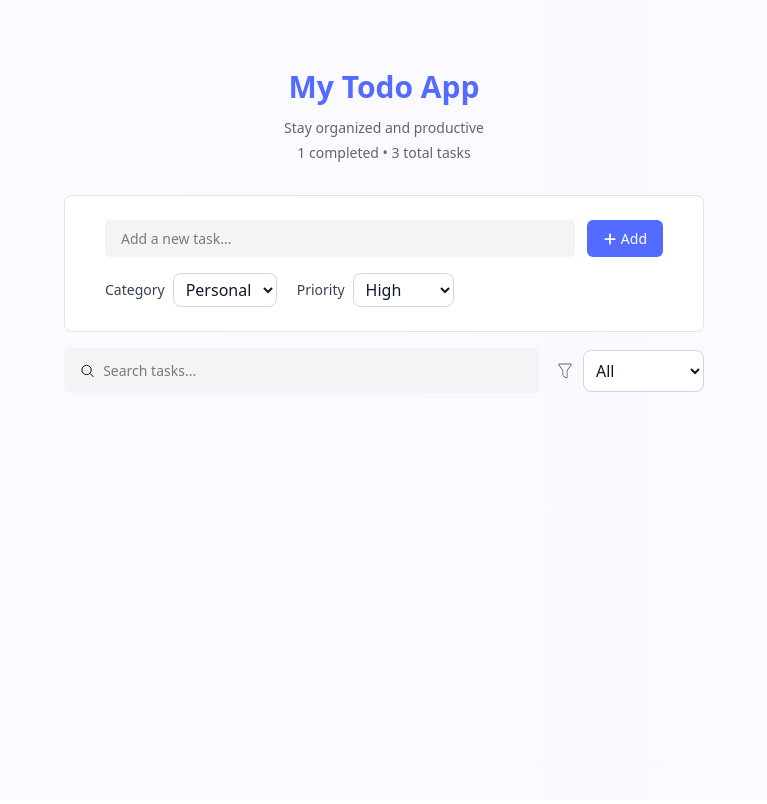
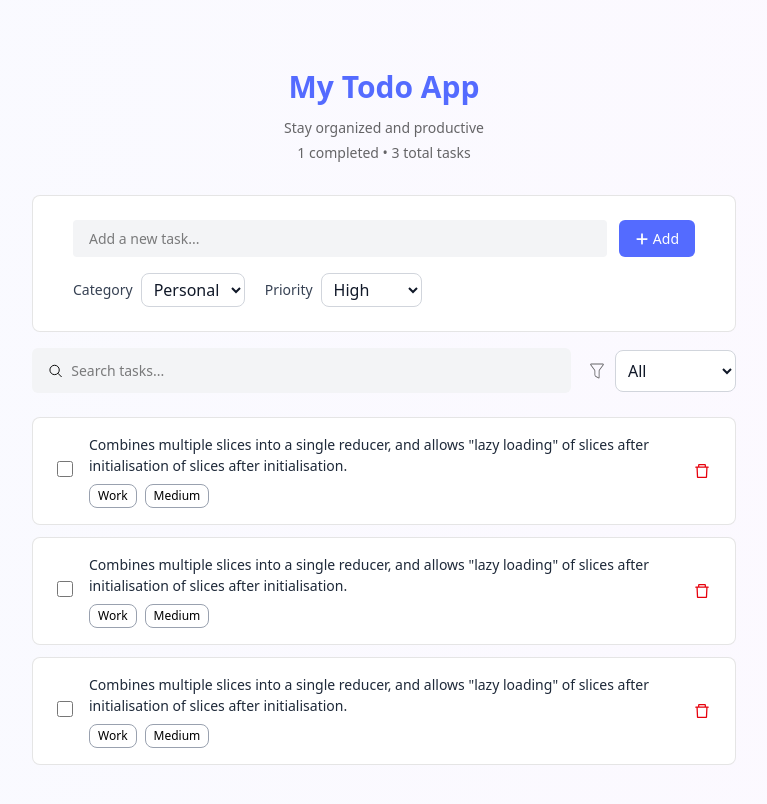
Before and after one commit to AbdullahProjects/Task-Management-Project--Redux-Toolkit-, a React (Vite) app: page / in a window 1280 px wide. Shown: the top 804 px of the page, without its empty margins (256-1023 px from the left). Built offline with nearby package versions, Linux system fonts and the light colour scheme; the HTML template or start-up script is replaced by a standard one.

Commit message:
design TasksList section

```diff
--- a/src/components/TasksList.jsx
+++ b/src/components/TasksList.jsx
@@ -1,9 +1,55 @@
-import React from 'react'
+import React, { useState } from "react";
+import { AiOutlineDelete } from "react-icons/ai";
 
 const TasksList = () => {
   return (
-    <div>TasksList</div>
-  )
-}
+    <>
+      <div className="tasks w-full mt-6 flex flex-col gap-3">
+        <SingleTask />
+        <SingleTask />
+        <SingleTask />
+      </div>
+    </>
+  );
+};
 
-export default TasksList
+const SingleTask = () => {
+  const [checked, setChecked] = useState(false);
+
+  return (
+    <div className="bg-white px-6 py-4 border border-black/10 rounded-lg w-full flex flex-row gap-4 items-center">
+      {/* Checkbox */}
+      <div className="task-checkbox">
+        <input
+          type="checkbox"
+          checked={checked}
+          onChange={() => setChecked(!checked)}
+          className="w-4 h-4 text-blue-600 border-gray-300 rounded"
+        />
+      </div>
+
+      {/* Task Info */}
+      <div className="task-info w-full flex flex-col items-start gap-2">
+        <p className="text-gray-800 text-[14px]">
+          Combines multiple slices into a single reducer, and allows "lazy
+          loading" of slices after initialisation of slices after initialisation.
+        </p>
+        <div className="flex flex-row items-center gap-2">
+          <div className="task-data-card px-2 py-0.5 border border-gray-400 rounded-lg text-[12px]">
+            Work
+          </div>
+          <div className="task-data-card px-2 py-0.5 border border-gray-400 rounded-lg text-[12px]">
+            Medium
+          </div>
+        </div>
+      </div>
+
+      {/* Actions Buttons */}
+      <div className="task-actions">
+        <AiOutlineDelete className="text-[18px] text-red-600 hover:cursor-pointer" />
+      </div>
+    </div>
+  );
+};
+
+export default TasksList;
--- a/src/pages/Home/Home.jsx
+++ b/src/pages/Home/Home.jsx
@@ -5,8 +5,8 @@ import TasksList from "../../components/TasksList";
 
 const Home = () => {
   return (
-    <div className="home bg-linear-to-r from-blue-600/3 to-purple-600/3 flex items-center justify-center">
-      <div className="h-screen w-[50%] flex flex-col items-center pt-16 ">
+    <div className="home bg-linear-to-r from-blue-600/3 to-purple-600/3 flex items-center justify-center w-full">
+      <div className="w-[90%] md:w-[70%] lg:w-[55%] flex flex-col items-center py-16">
         <h1 className="text-[30px] font-bold text-[#546bff]">My Todo App</h1>
         <p className="mt-2 text-[14px] text-black/60">
           Stay organized and productive
@@ -22,7 +22,7 @@ const Home = () => {
         <SearchTasks />
 
         {/* Tasks List */}
-        {/* <TasksList /> */}
+        <TasksList />
       </div>
     </div>
   );
```
